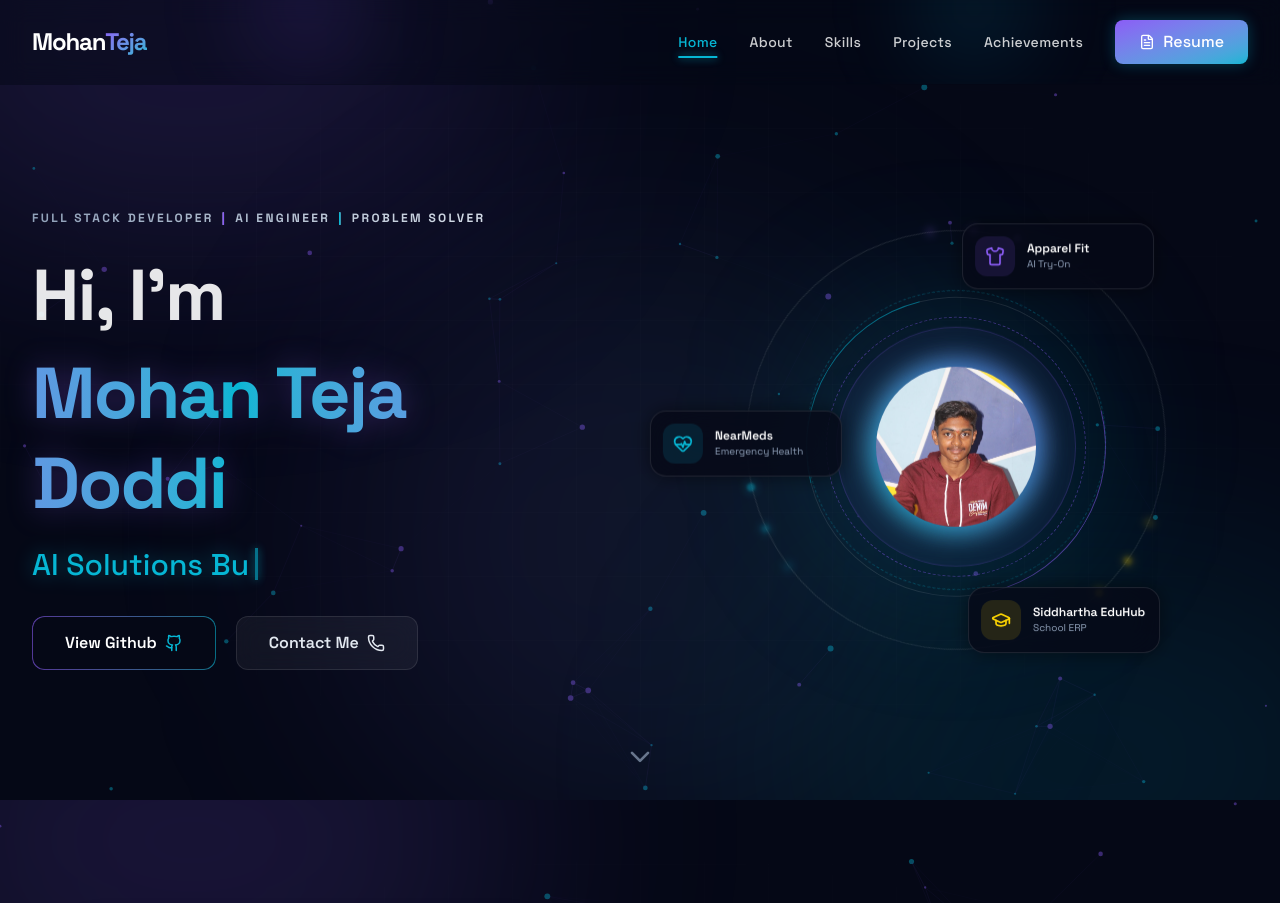
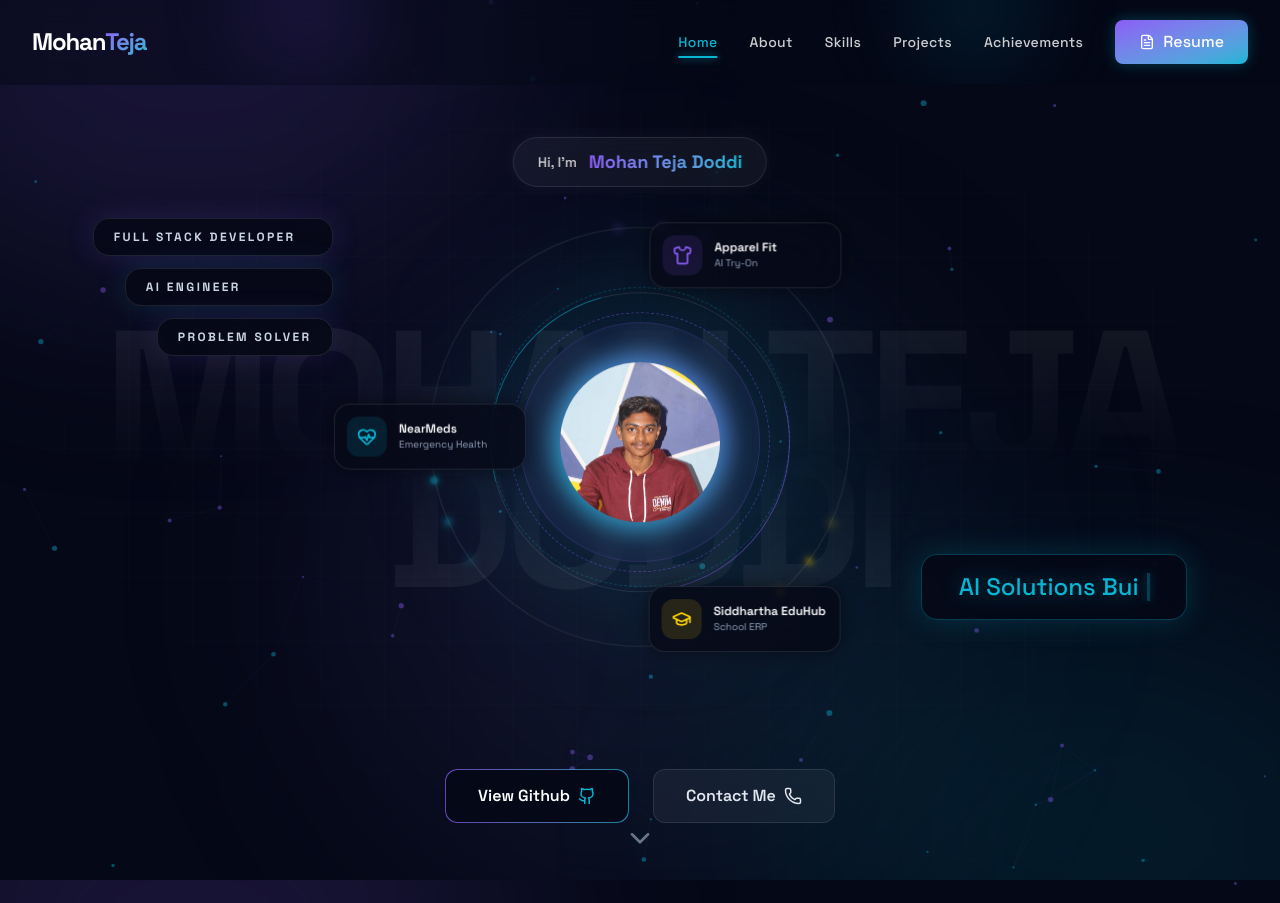
Before and after one commit to mohanteja781112/mohanteja-portfolio, a React (Vite) app: page / in a window 1280 px wide. Shown: the top 903 px of the page. Built offline with nearby package versions, Linux system fonts and the light colour scheme.

Commit message:
Update Hero and About section layouts

```diff
--- a/src/components/About.jsx
+++ b/src/components/About.jsx
@@ -207,19 +207,19 @@ const ImpactSection = () => {
 
   return (
     <motion.div initial={{ opacity: 0, y: 20 }} whileInView={{ opacity: 1, y: 0 }} viewport={{ once: true }}>
-      <div className="grid grid-cols-2 gap-3 sm:gap-6 md:gap-3 lg:gap-6">
+      <div className="grid grid-cols-2 gap-3 sm:gap-6 md:gap-3 lg:gap-4 xl:gap-5">
         {metrics.map((metric, idx) => (
           <div
             key={idx}
-            className="p-4 sm:p-6 md:p-4 lg:p-6 rounded-2xl sm:rounded-3xl bg-white/[0.03] border border-white/5 backdrop-blur-md flex flex-col items-center text-center group hover:bg-white/[0.06] hover:border-[#06B6D4]/40 hover:shadow-[0_0_30px_rgba(6,182,212,0.15)] transition-all duration-500 relative overflow-hidden"
+            className="p-4 sm:p-6 md:p-4 lg:p-4 xl:p-5 rounded-2xl sm:rounded-3xl bg-white/[0.03] border border-white/5 backdrop-blur-md flex flex-col items-center text-center group hover:bg-white/[0.06] hover:border-[#06B6D4]/40 hover:shadow-[0_0_30px_rgba(6,182,212,0.15)] transition-all duration-500 relative overflow-hidden"
           >
             {/* Subtle glow effect behind numbers */}
             <div className="absolute inset-0 bg-gradient-to-b from-[#06B6D4]/5 to-transparent opacity-0 group-hover:opacity-100 transition-opacity duration-500" />
 
-            <span className="text-2xl sm:text-5xl md:text-3xl lg:text-5xl font-bold text-white mb-1 sm:mb-2 group-hover:text-[#06B6D4] group-hover:drop-shadow-[0_0_15px_rgba(6,182,212,0.6)] transition-all duration-500 relative z-10">
+            <span className="text-2xl sm:text-5xl md:text-3xl lg:text-4xl font-bold text-white mb-1 sm:mb-2 group-hover:text-[#06B6D4] group-hover:drop-shadow-[0_0_15px_rgba(6,182,212,0.6)] transition-all duration-500 relative z-10">
               <AnimatedCounter value={metric.value} suffix={metric.suffix} />
             </span>
-            <span className="text-[10px] sm:text-sm md:text-xs lg:text-sm text-slate-400 font-medium tracking-wider sm:tracking-widest uppercase group-hover:text-slate-300 transition-colors relative z-10">
+            <span className="text-[10px] sm:text-sm md:text-xs lg:text-xs xl:text-[13px] text-slate-400 font-medium tracking-wider sm:tracking-widest uppercase group-hover:text-slate-300 transition-colors relative z-10">
               {metric.label}
             </span>
           </div>
--- a/src/components/BackgroundEffects.jsx
+++ b/src/components/BackgroundEffects.jsx
@@ -9,8 +9,9 @@ const BackgroundEffects = () => {
     const ctx = canvas.getContext('2d');
     let animationFrameId;
     let particles = [];
-    let numParticles = window.innerWidth < 1024 ? 0 : 60; // Disabled on mobile and tablet for performance
-    let maxDist = window.innerWidth < 1024 ? 0 : 150;
+    const isTouchDevice = typeof window !== 'undefined' && ('ontouchstart' in window || navigator.maxTouchPoints > 0);
+    let numParticles = isTouchDevice || window.innerWidth < 1024 ? 0 : 60; // Disabled on touch devices and small screens
+    let maxDist = isTouchDevice || window.innerWidth < 1024 ? 0 : 150;
 
     class Particle {
       constructor() {
@@ -42,8 +43,9 @@ const BackgroundEffects = () => {
       const parent = canvas.parentElement;
       canvas.width = parent.offsetWidth;
       canvas.height = parent.offsetHeight;
-      numParticles = window.innerWidth < 1024 ? 0 : 60;
-      maxDist = window.innerWidth < 1024 ? 0 : 150;
+      const isTouchDevice = typeof window !== 'undefined' && ('ontouchstart' in window || navigator.maxTouchPoints > 0);
+      numParticles = isTouchDevice || window.innerWidth < 1024 ? 0 : 60;
+      maxDist = isTouchDevice || window.innerWidth < 1024 ? 0 : 150;
 
       if (particles.length !== numParticles) {
         particles = [];
@@ -109,7 +111,7 @@ const BackgroundEffects = () => {
       <div className="absolute top-[-20%] left-[-10%] w-[50%] h-[50%] bg-[#8B5CF6]/15 blur-[60px] lg:blur-[120px] rounded-full" />
       <div className="absolute bottom-[-20%] right-[-10%] w-[50%] h-[50%] bg-[#06B6D4]/10 blur-[60px] lg:blur-[120px] rounded-full" />
       <div className="absolute inset-0 bg-[linear-gradient(to_right,#ffffff03_1px,transparent_1px),linear-gradient(to_bottom,#ffffff03_1px,transparent_1px)] bg-[size:4rem_4rem] [mask-image:radial-gradient(ellipse_60%_50%_at_50%_50%,#000_70%,transparent_100%)]" />
-      <canvas ref={canvasRef} className="absolute inset-0 z-0 opacity-40 pointer-events-none hidden lg:block" />
+      <canvas ref={canvasRef} className="absolute inset-0 z-0 opacity-40 pointer-events-none hidden xl:block" />
     </div>
   );
 }
--- a/src/components/Hero.jsx
+++ b/src/components/Hero.jsx
@@ -84,13 +84,27 @@ const Hero = () => {
         }}
       />
 
+      {/* HUGE BACKGROUND TEXT FOR LAPTOP */}
+      <motion.div
+        className="hidden lg:flex absolute inset-0 items-center justify-center pointer-events-none z-0 overflow-hidden"
+        initial={{ opacity: 0 }}
+        animate={{ opacity: 1 }}
+        transition={{ duration: 1.5, ease: "easeOut" }}
+      >
+        <div className="flex flex-col items-center justify-center whitespace-nowrap mt-10">
+          <h1 className="text-[9rem] xl:text-[12rem] font-black text-transparent bg-clip-text bg-gradient-to-b from-white/[0.06] to-transparent leading-[0.8] select-none tracking-tighter mix-blend-screen">
+            MOHAN TEJA
+          </h1>
+          <h1 className="text-[9rem] xl:text-[12rem] font-black text-transparent bg-clip-text bg-gradient-to-t from-white/[0.06] to-transparent leading-[0.8] select-none tracking-tighter mix-blend-screen -mt-4 xl:-mt-8">
+            DODDI
+          </h1>
+        </div>
+      </motion.div>
 
+      <div className="container relative z-10 mx-auto px-6 sm:px-8 pt-0 sm:pt-16 md:pt-0 pb-2 sm:pb-28 md:pb-0 lg:pt-0 lg:pb-0 flex flex-col-reverse md:grid md:grid-cols-[1.2fr_1fr] lg:flex lg:flex-col lg:items-center lg:justify-center gap-0 md:gap-4 lg:gap-0 items-center lg:min-h-screen lg:py-10">
 
-      <div className="container relative z-10 mx-auto px-6 sm:px-8 pt-0 sm:pt-16 md:pt-0 pb-2 sm:pb-28 md:pb-0 lg:pt-0 lg:pb-0 flex flex-col-reverse md:grid md:grid-cols-[1.2fr_1fr] lg:grid-cols-2 gap-0 md:gap-4 lg:gap-12 items-center">
-        {/* Left Side: Text Content */}
-        <motion.div variants={containerVariants} initial="hidden" animate="visible" className="relative z-10 md:pr-0 lg:pr-10">
-
-          {/* Left section decorative elements (Particles removed per request) */}
+        {/* Left Side: Text Content (Visible on Mobile & Tablet, Hidden on Laptop) */}
+        <motion.div variants={containerVariants} initial="hidden" animate="visible" className="relative z-10 md:pr-0 lg:hidden w-full">
 
           {/* Animated badge above name */}
           <motion.div variants={itemVariants} className="mb-4 sm:mb-6 flex flex-wrap justify-center md:justify-start gap-1.5 sm:gap-2 text-[8px] sm:text-xs font-bold tracking-[0.1em] sm:tracking-[0.2em] text-transparent bg-clip-text bg-gradient-to-r from-slate-400 to-slate-200 uppercase">
@@ -126,10 +140,6 @@ const Hero = () => {
             </div>
           </motion.div>
 
-
-
-
-
           {/* CTA Redesign */}
           <motion.div variants={itemVariants} className="flex flex-col sm:flex-row gap-5 w-full sm:w-auto mt-2 sm:mt-4">
             {/* Primary Button */}
@@ -160,15 +170,101 @@ const Hero = () => {
           </motion.div>
         </motion.div>
 
-        {/* Right Side: Visual Element */}
+        {/* Right Side / Centered Visual Element */}
         <motion.div
           initial={{ opacity: 0, scale: 0.8 }}
           animate={{ opacity: 1, scale: 1 }}
           transition={{ duration: 1.2, ease: "easeOut", delay: 0.2 }}
-          className="flex justify-center items-center w-full h-[280px] sm:h-[380px] md:h-auto md:min-h-[450px] lg:min-h-[500px] mb-2 sm:mb-8 md:mb-0 -mt-20 sm:-mt-0"
+          className="relative z-20 flex justify-center items-center w-full h-[280px] sm:h-[380px] md:h-auto md:min-h-[450px] lg:h-[500px] xl:h-[600px] mb-2 sm:mb-8 md:mb-0 -mt-20 sm:-mt-0 lg:mt-0"
         >
           <HeroVisual />
+
+          {/* Floating Elements ONLY on laptop (lg) */}
+          <div className="hidden lg:block absolute inset-0 pointer-events-none w-full h-full">
+            {/* Floating "Hi, I'm Mohan" badge */}
+            <motion.div
+              initial={{ y: -20, opacity: 0 }}
+              animate={{ y: 0, opacity: 1 }}
+              transition={{ delay: 0.8 }}
+              className="absolute top-0 left-1/2 -translate-x-1/2 flex items-center gap-3 backdrop-blur-md bg-white/5 px-6 py-2.5 rounded-full border border-white/10 shadow-[0_0_20px_rgba(255,255,255,0.05)] pointer-events-auto"
+            >
+              <span className="text-white/80 text-sm font-medium">Hi, I'm</span>
+              <span className="text-transparent bg-clip-text bg-gradient-to-r from-[#8B5CF6] to-[#06B6D4] font-bold text-lg">Mohan Teja Doddi</span>
+            </motion.div>
+
+            {/* Floating tags */}
+            <motion.div
+              initial={{ x: -20, opacity: 0 }}
+              animate={{ x: 0, opacity: 1 }}
+              transition={{ delay: 1 }}
+              className="absolute top-[15%] xl:top-[25%] left-0 xl:left-[5%] -translate-y-1/2 flex flex-col gap-3 z-30"
+            >
+              <div className="backdrop-blur-md bg-[#050816]/80 border border-white/10 px-5 py-2.5 rounded-2xl shadow-[0_0_30px_rgba(139,92,246,0.15)] text-[10px] xl:text-xs font-bold tracking-[0.2em] text-slate-300 uppercase transition-transform hover:scale-105 pointer-events-auto">
+                Full Stack Developer
+              </div>
+              <div className="backdrop-blur-md bg-[#050816]/80 border border-white/10 px-5 py-2.5 rounded-2xl shadow-[0_0_30px_rgba(6,182,212,0.15)] text-[10px] xl:text-xs font-bold tracking-[0.2em] text-slate-300 uppercase ml-8 transition-transform hover:scale-105 pointer-events-auto">
+                AI Engineer
+              </div>
+              <div className="backdrop-blur-md bg-[#050816]/80 border border-white/10 px-5 py-2.5 rounded-2xl shadow-[0_0_30px_rgba(139,92,246,0.15)] text-[10px] xl:text-xs font-bold tracking-[0.2em] text-slate-300 uppercase ml-16 transition-transform hover:scale-105 pointer-events-auto">
+                Problem Solver
+              </div>
+            </motion.div>
+
+            {/* Floating Typewriter */}
+            <motion.div
+              initial={{ x: 20, opacity: 0 }}
+              animate={{ x: 0, opacity: 1 }}
+              transition={{ delay: 1.2 }}
+              className="absolute bottom-[15%] xl:bottom-[25%] right-0 xl:right-[5%] translate-y-1/2 backdrop-blur-md bg-[#050816]/80 border border-[#06B6D4]/30 px-8 py-4 rounded-2xl shadow-[0_0_30px_rgba(6,182,212,0.2)] pointer-events-auto"
+            >
+              <div className="text-xl xl:text-2xl font-medium flex items-center min-w-[200px] justify-center">
+                <span className="text-[#06B6D4] drop-shadow-[0_0_10px_rgba(6,182,212,0.4)]">
+                  {text}
+                </span>
+                <motion.span
+                  animate={{ opacity: [1, 0, 1] }}
+                  transition={{ duration: 0.8, repeat: Infinity, ease: "linear" }}
+                  className="inline-block w-[3px] h-6 xl:h-7 bg-[#06B6D4] ml-2 shadow-[0_0_8px_#06B6D4]"
+                />
+              </div>
+            </motion.div>
+          </div>
         </motion.div>
+
+        {/* Laptop CTAs (hidden on mobile/tablet, float at bottom on lg) */}
+        <motion.div
+          initial={{ y: 20, opacity: 0 }}
+          animate={{ y: 0, opacity: 1 }}
+          transition={{ delay: 1.4 }}
+          className="hidden lg:flex gap-6 z-30 relative mt-4 xl:mt-8"
+        >
+          {/* Primary Button */}
+          <a
+            href="https://github.com/mohanteja781112"
+            target="_blank"
+            rel="noopener noreferrer"
+            className="relative group overflow-hidden rounded-xl p-[1px] cursor-pointer block"
+          >
+            <span className="absolute inset-0 bg-gradient-to-r from-[#8B5CF6] to-[#06B6D4] rounded-xl opacity-70 group-hover:opacity-100 group-hover:blur-md transition-all duration-300 animate-pulse"></span>
+            <div className="relative flex items-center justify-center gap-2 px-8 py-3.5 bg-[#050816] rounded-xl group-hover:bg-opacity-0 transition-all duration-300 h-full">
+              <span className="text-base text-white font-semibold relative z-10 transition-colors">View Github</span>
+              <svg xmlns="http://www.w3.org/2000/svg" className="w-[18px] h-[18px] text-[#06B6D4] group-hover:text-white transition-all duration-300 group-hover:translate-x-1 group-hover:-translate-y-1" viewBox="0 0 24 24" fill="none" stroke="currentColor" strokeWidth="2" strokeLinecap="round" strokeLinejoin="round">
+                <path d="M15 22v-4a4.8 4.8 0 0 0-1-3.5c3 0 6-2 6-5.5.08-1.25-.27-2.48-1-3.5.28-1.15.28-2.35 0-3.5 0 0-1 0-3 1.5-2.64-.5-5.36-.5-8 0C6 2 5 2 5 2c-.3 1.15-.3 2.35 0 3.5A5.403 5.403 0 0 0 4 9c0 3.5 3 5.5 6 5.5-.39.49-.68 1.05-.85 1.65-.17.6-.22 1.23-.15 1.85v4"/>
+                <path d="M9 18c-4.51 2-5-2-7-2"/>
+              </svg>
+            </div>
+          </a>
+
+          {/* Secondary Button */}
+          <button
+            onClick={() => document.getElementById('contact')?.scrollIntoView({ behavior: 'smooth' })}
+            className="flex items-center justify-center gap-2 px-8 py-3.5 bg-white/5 backdrop-blur-md text-slate-200 text-base font-semibold rounded-xl border border-white/10 hover:border-[#06B6D4] hover:text-[#06B6D4] hover:shadow-[0_0_20px_rgba(6,182,212,0.3)] hover:-translate-y-1 active:scale-95 transition-all duration-300 group"
+          >
+            <span>Contact Me</span>
+            <Phone className="w-[18px] h-[18px] transition-transform duration-300 group-hover:rotate-12 group-hover:text-[#06B6D4]" />
+          </button>
+        </motion.div>
+
       </div>
 
       {/* Scroll Indicator */}
```
